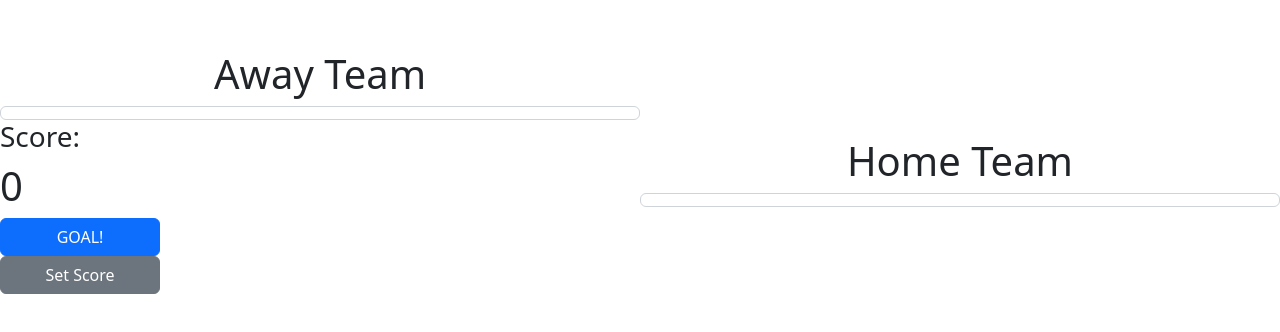
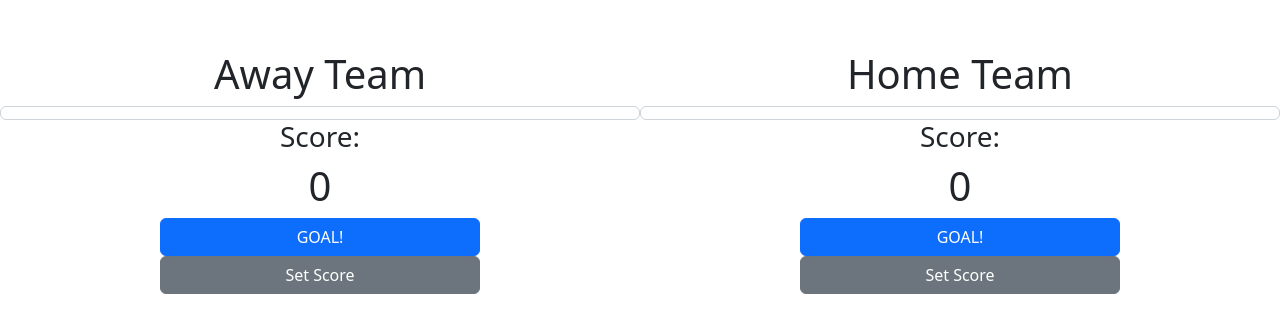
Before and after one commit to JasperKleparek/portfolio, a plain HTML site: page StatsManager/index.html in a window 1280 px wide. Shown: the part 228-560 px from the top of the page. Drawn offline with Linux system fonts and the light colour scheme.

Commit message:
basic formatting

```diff
--- a/StatsManager/index.html
+++ b/StatsManager/index.html
@@ -7,8 +7,8 @@
     <title>Stats Manager</title>
     <link href="css/lib/bootstrap.min.css" rel="stylesheet">
 </head>
-<body class="d-flex vh-100 justify-content-center align-items-center">
-    <card id="crdAwayTeam" class="col-6">
+<body class="d-flex vh-100 align-items-center">
+    <card id="crdAwayTeam" class="col-6 d-flex flex-column justify-content-center align-items center">
         <div class="col-12 card-header d-flex justify-content-center">
             <h1>Away Team</h1>
         </div>
@@ -17,15 +17,15 @@
 
         </form>
 
-        <div class="col-6 d-flex flex-column justify-content-center">
+        <div class="d-flex flex-column justify-content-center align-items-center">
             <h3>Score:</h3>
             <h1 id="intAwayScore">0</h1>
-            <button id="btnAwayGoal" class="btn btn-primary col-6">GOAL!</button>
-            <button id="btnSetAwayScore" class="btn btn-secondary col-6">Set Score</button>
+            <button id="btnAwayGoal" class="btn btn-primary col-6 text-center">GOAL!</button>
+            <button id="btnSetAwayScore" class="btn btn-secondary col-6 text-center">Set Score</button>
         </div>
     </card>
 
-    <card id="crdHomeTeam" class="col-6">
+    <card id="crdHomeTeam" class="col-6 d-flex flex-column justify-content-center align-items center">
         <div class="col-12 card-header d-flex justify-content-center">
             <h1>Home Team</h1>
         </div>
@@ -33,16 +33,22 @@
         <form id="frmHomeRoster" class="col-9 offset:3 form-control">
 
         </form>
+
+        <div class="d-flex flex-column justify-content-center align-items-center">
+            <h3>Score:</h3>
+            <h1 id="intHomeScore">0</h1>
+            <button id="btnHomeGoal" class="btn btn-primary col-6 text-center">GOAL!</button>
+            <button id="btnSetHomeScore" class="btn btn-secondary col-6 text-center">Set Score</button>
+        </div>
     </card>
 
 
+    <script scr="js\lib\jquery-3.6.1.min.js"></script>
+    <script scr="js\lib\bootstrap.bundle.min.js"></script>
 
-
-    <script scr="js\lib\bootstrap.bundle.min.js"></script>
-    <script scr="js\lib\jquery-3.6.1.min.js"></script>
     <script>
 
-        $(document).on('click','.btnAwayGoal',function(){
+        $(document).on('click','#btnAwayGoal',function(){
             $('#intAwayScore').setValue($('#intAwayScore').val() + 1);
             console.log("button clicked");
         })
```
